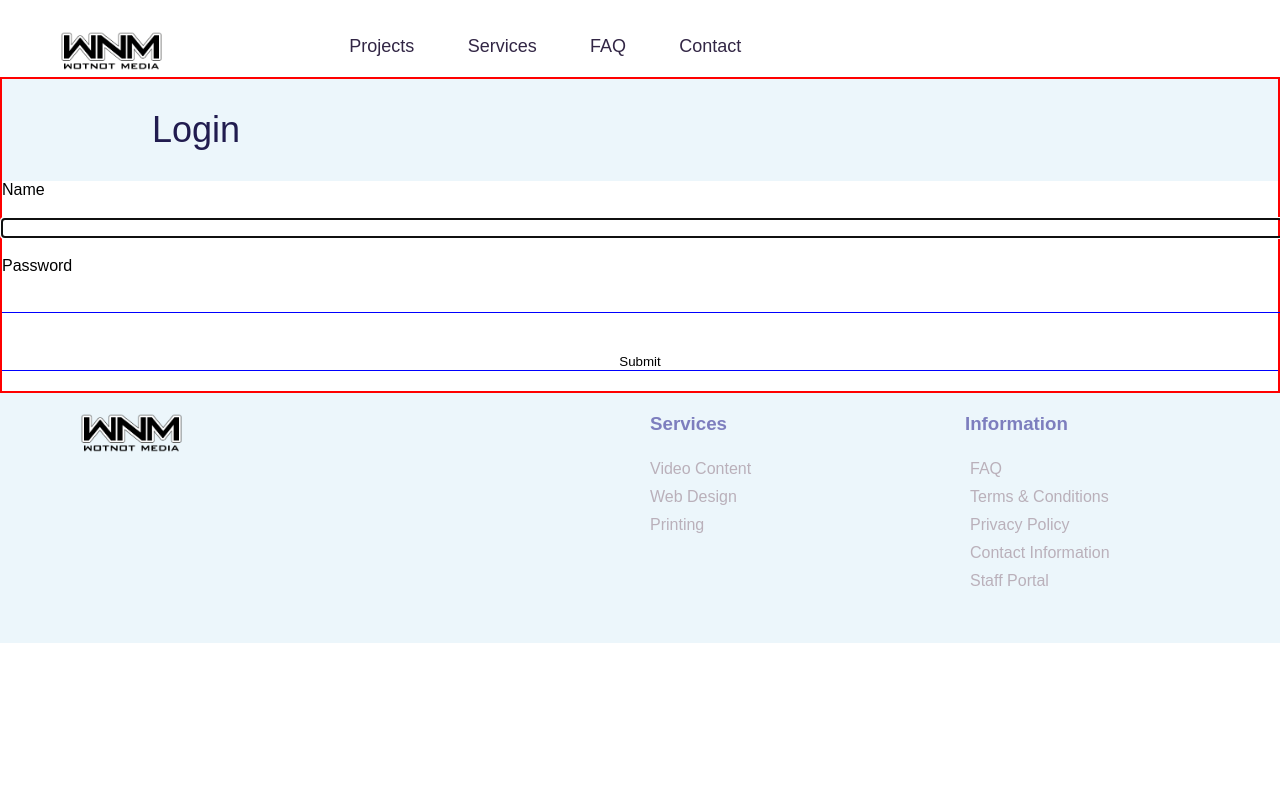
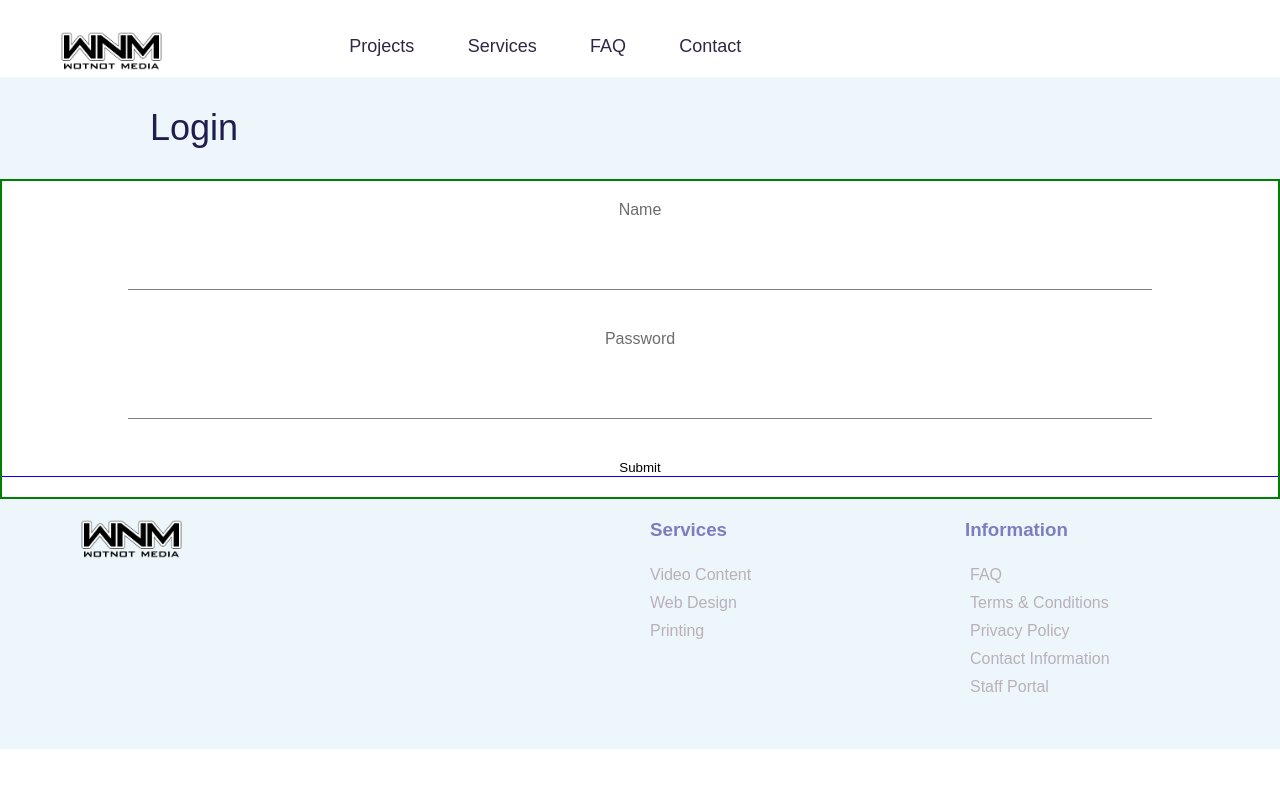
Before and after one commit to WClifford1/wotnot-media-client, a React (Create React App) app: page /login in a window 1280 px wide. Shown: the top 788 px of the page. Built offline with nearby package versions, Linux system fonts and the light colour scheme.

Commit message:
Styling login

```diff
--- a/src/App.css
+++ b/src/App.css
@@ -1179,10 +1179,6 @@ input {
   background-image: url(//unsplash.it/800/600);
 }
 
-.staff-cont {
-  border: 2px solid red;
-}
-
 .staff-cont .staff-title {
   color: #211c4f;
   padding: 30px 150px;
@@ -1195,6 +1191,40 @@ input {
 .staff-cont .staff-title h1 {
   font-weight: 100;
   font-size: 36px;
+}
+
+.staff-cont .staff-form {
+  border: 2px solid green;
+}
+
+.staff-cont .staff-form .staff-text {
+  padding: 20px;
+  font-size: 16px;
+  color: #6d6d6d;
+  display: -webkit-box;
+  display: -ms-flexbox;
+  display: flex;
+  -webkit-box-pack: center;
+      -ms-flex-pack: center;
+          justify-content: center;
+}
+
+.staff-cont .staff-form .staff-input {
+  display: -webkit-box;
+  display: -ms-flexbox;
+  display: flex;
+  -webkit-box-pack: center;
+      -ms-flex-pack: center;
+          justify-content: center;
+  color: #6d6d6d;
+}
+
+.staff-cont .staff-form .staff-input input {
+  outline: none;
+  border-bottom: 1px solid grey;
+  width: 80%;
+  font-size: 24px;
+  font-weight: 100;
 }
 
 * {
--- a/src/Styles/_Login.scss
+++ b/src/Styles/_Login.scss
@@ -1,5 +1,15 @@
+$off-white: #fcf7f8;
+$dark-blue: #211c4f;
+$material-grey: #bab0ba;
+$material-pink: #d98d91;
+$material-purple: #7d7ebe;
+$material-red: #eb561a;
+$material-yellow: #f0ac39;
+$off-black: #322645;
+$material-blue: #ECF6FB;
+
 .staff-cont {
-    border: 2px solid red;
+    // border: 2px solid red;
 
 
     .staff-title {
@@ -15,5 +25,32 @@
         }
     }
 
+    .staff-form {
+        border: 2px solid green;
 
+        .staff-text {
+            padding: 20px;
+            font-size: 16px;
+            color: rgb(109, 109, 109);
+            display: flex;
+            justify-content: center;
+
+        }
+        .staff-input {
+            display: flex;
+            justify-content: center;
+            // padding: 10px;
+            color: rgb(109, 109, 109);
+
+            input {
+                outline: none;
+                border-bottom: 1px solid grey;
+                width: 80%;
+                font-size: 24px;
+                font-weight: 100;
+            }
+
+
+        }
+    }
 }
--- a/src/components/Login.jsx
+++ b/src/components/Login.jsx
@@ -71,7 +71,11 @@ export default class Login extends Component {
                         </div>
                         <div className="staff-text">
                             <label>Password</label>
+                        </div>
+                        <div className="staff-input">
                             <input value={this.state.account.password} onChange={this.onChange} name="password" type="password" />
+                        </div>
+                        <div className="staff-btn">
                             <input type="submit" value="Submit" />
                         </div>
                     </form>
```
Also changed, not shown: 1 other file (tests, documents, lock files or other folders).
